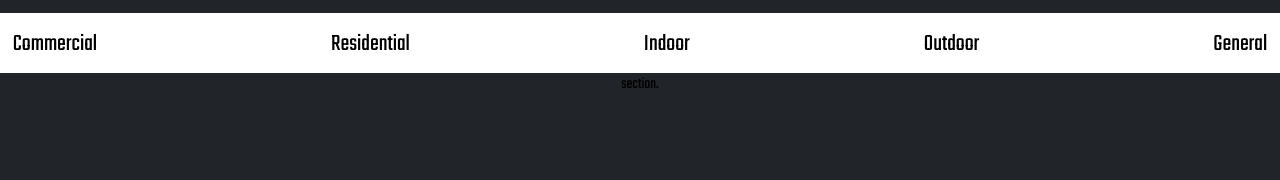
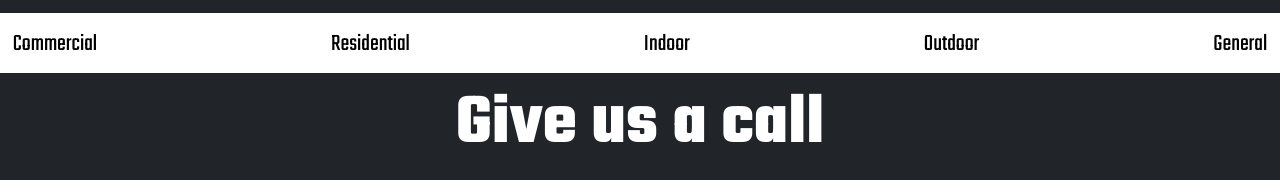
Before and after one commit to PenaV99/electricians-of-dallas, an Astro site: page / in a window 1280 px wide. Shown: the part 114-294 px from the top of the page. Built offline with nearby package versions, Linux system fonts and the light colour scheme; Astro itself is replaced by a stand-in of ours.

Commit message:
Ran npm dev build

```diff
--- a/src/pages/index.astro
+++ b/src/pages/index.astro
@@ -4,7 +4,6 @@ import Header from "../components/Header.astro";
 import Typography from "../components/Typography.astro";
 const pageTitle = "Electricians of Dallas";
 ---
-
 <html lang="en">
     <head>
         <meta charset="utf-8" />
@@ -31,6 +30,9 @@ const pageTitle = "Electricians of Dallas";
                 justify-content: space-between;
                 padding: 0.8em;
             }
+            .business-info {
+                color: #fff;
+            }
         </style>
     </head>
     <body>
@@ -45,7 +47,9 @@ const pageTitle = "Electricians of Dallas";
                 <li><h3>General</h3></li>
             </ul>
         </section>
-        section.
+        <section class="business-info">
+            <h1>Give us a call</h1>
+        </section>
         <script>
             import "../scripts/menu.js";
         </script>
```
Also changed, not shown: src/styles/global.css (line endings or trailing spaces).
